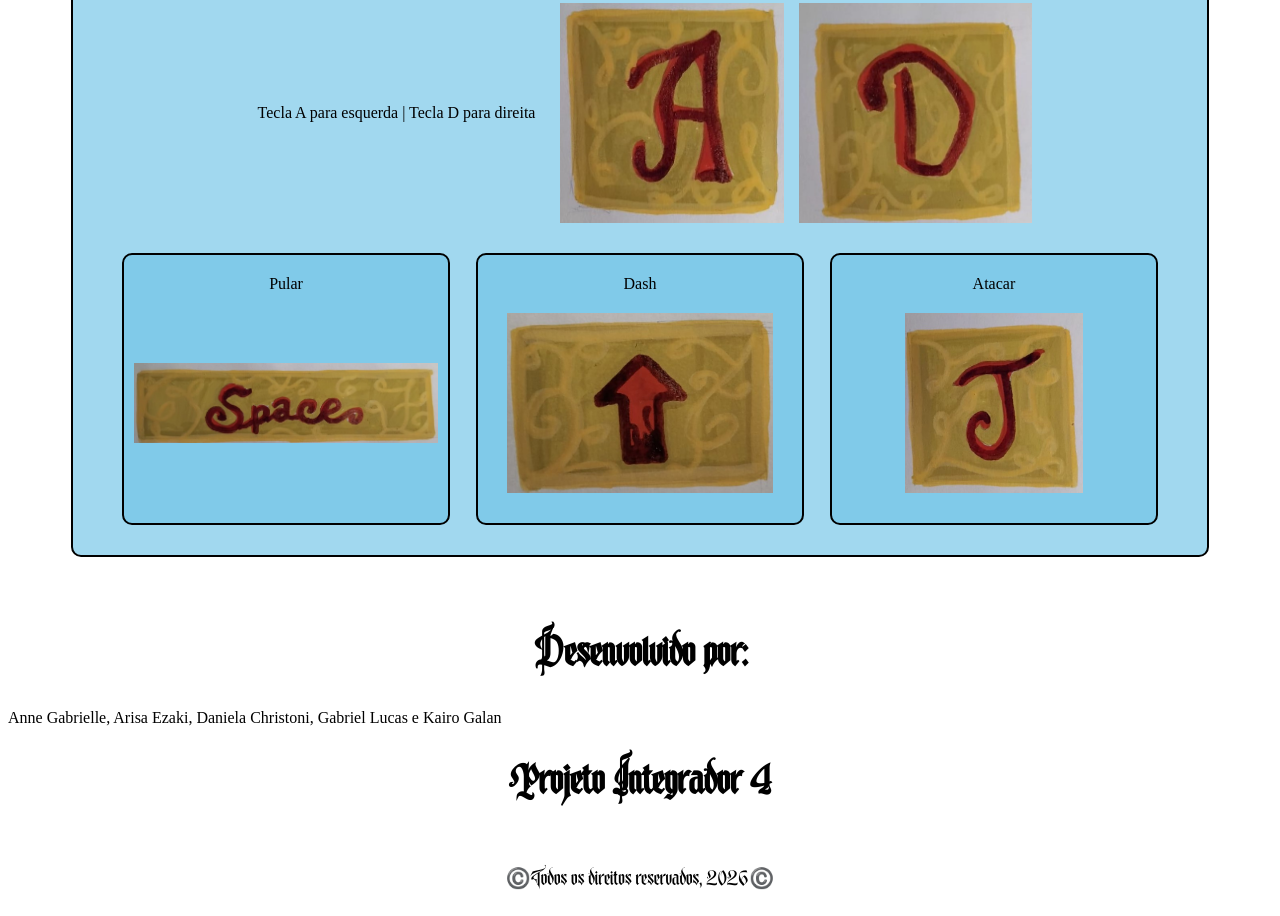
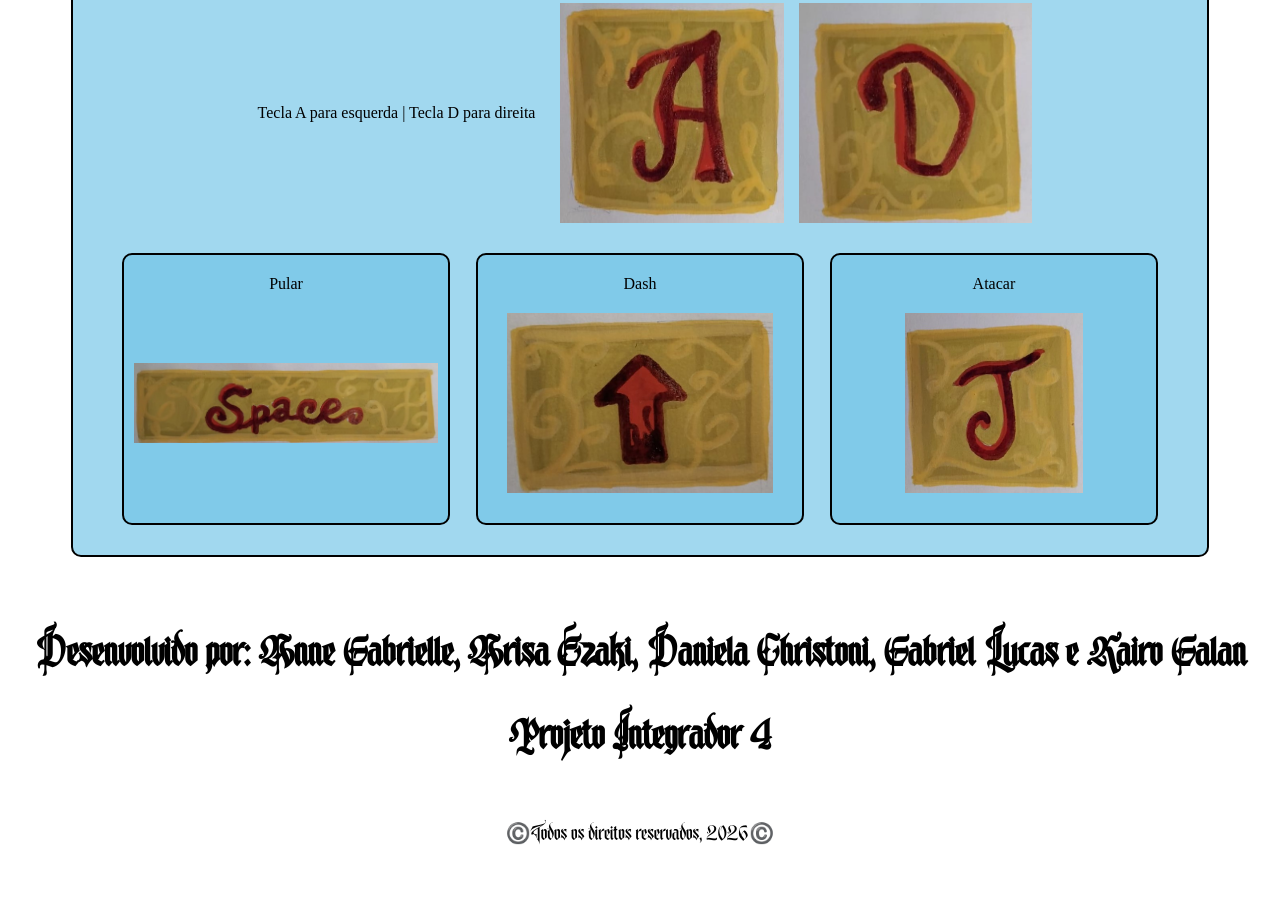
Before and after one commit to ArisaEzaki/TavoladasCordas, a plain HTML site: page index.html in a window 1280 px wide. Shown: the part 2978-3894 px from the top of the page. After the commit the page ends 3849 px from the top, so only its background shows below. Drawn offline with Linux system fonts and the light colour scheme; a web font is replaced by a local one.

Commit message:
index.html

```diff
--- a/index.html
+++ b/index.html
@@ -149,7 +149,7 @@ Dama Macbeth por sua vez, vê Arthur como um empecilho para seus planos de ser a
 </div>
     </div>
     <br>
-    <h1>Desenvolvido por:</h1> <p>Anne Gabrielle, Arisa Ezaki, Daniela Christoni, Gabriel Lucas e Kairo Galan</p>
+    <h1>Desenvolvido por: Anne Gabrielle, Arisa Ezaki, Daniela Christoni, Gabriel Lucas e Kairo Galan</h1>
     <h1>Projeto Integrador 4</h1>
     <footer>©️Todos os direitos reservados, 2026©️</footer>
 </body>
```
